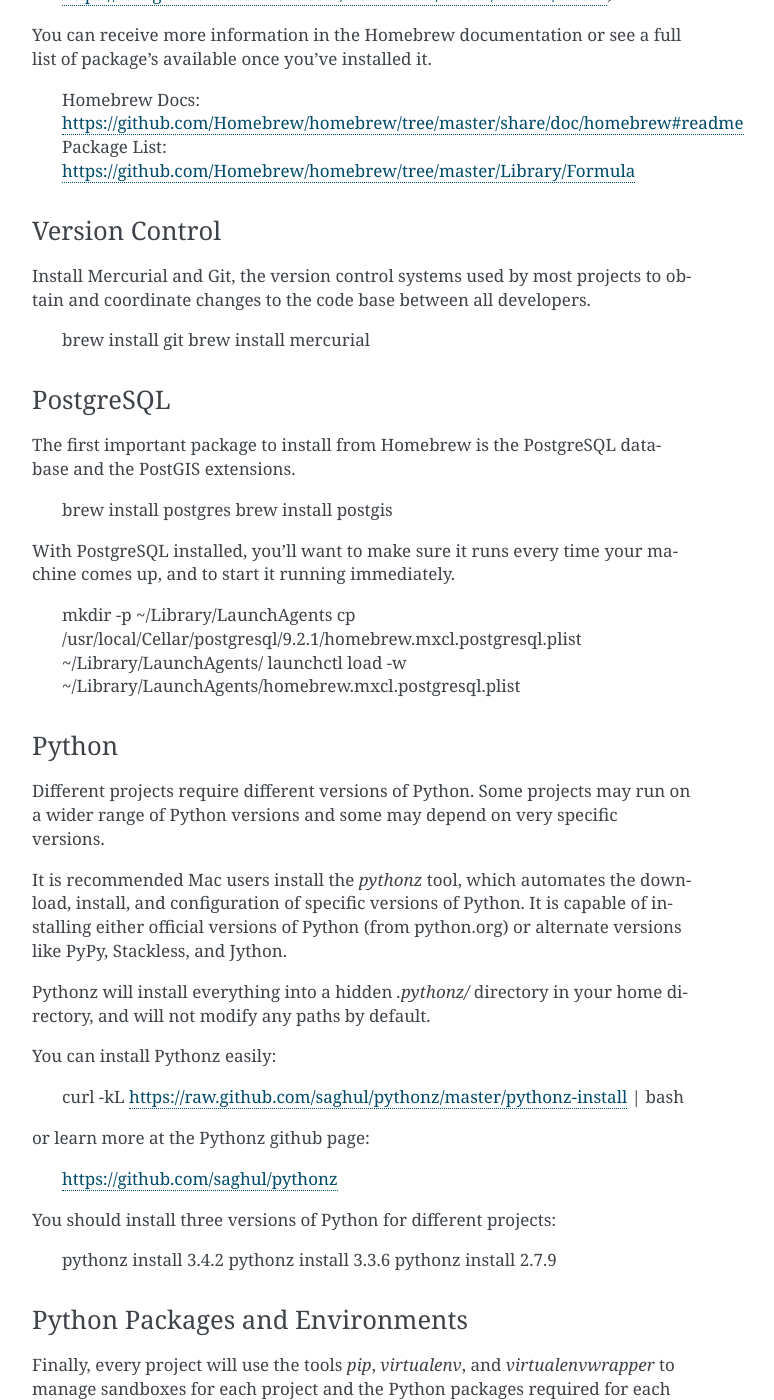
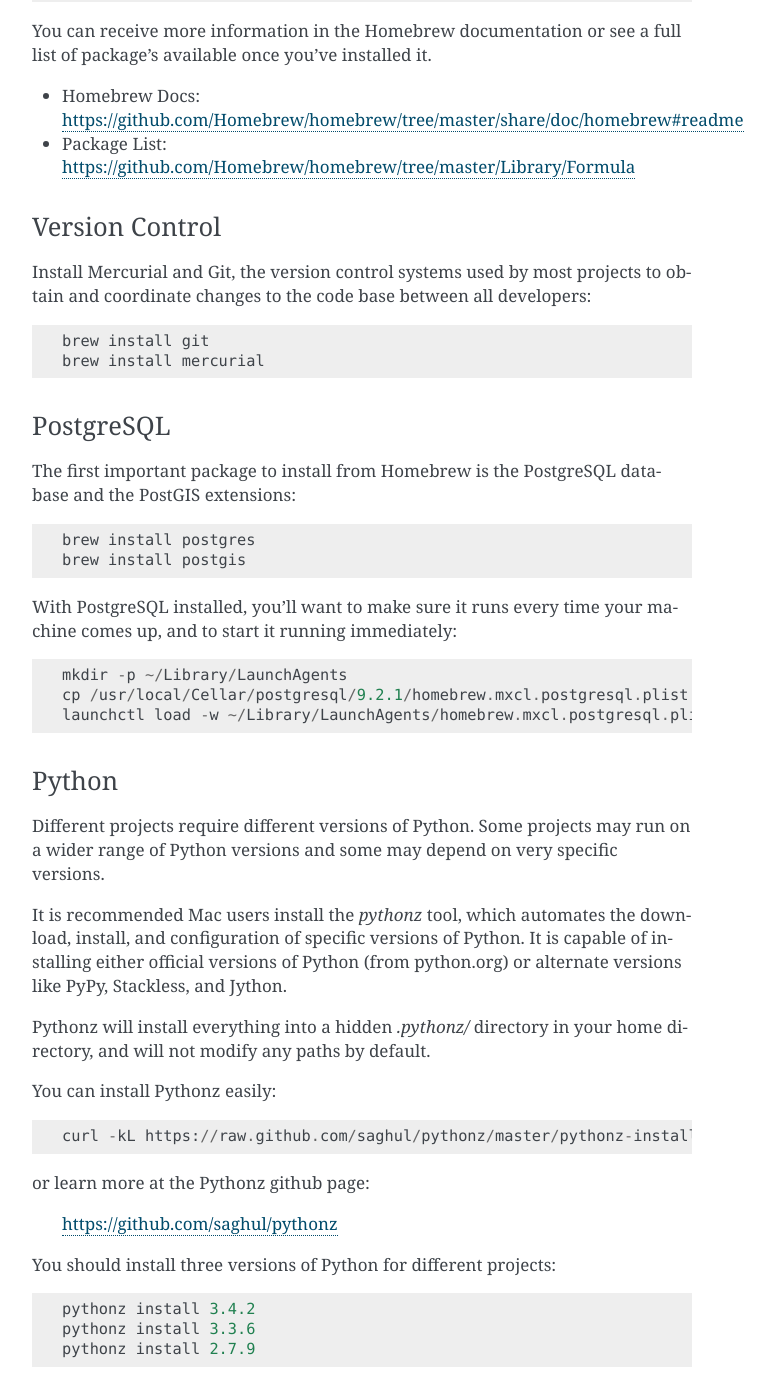
Before and after one commit to caktus/guidebook, a Sphinx documentation site: the page built from source/dev-setup.rst, in a window 1280 px wide and 1400 px high, scrolled down 926 px. Shown: the whole window, without its empty margins (388-1162 px from the left). Built offline with Sphinx 7.4.7, drawn with Linux system fonts in a browser that asks for light colours; some of the changed text lies outside the part shown.

Commit message:
correct formatting for code snippets in OS X setup

```diff
--- a/source/dev-setup.rst
+++ b/source/dev-setup.rst
@@ -15,7 +15,7 @@
 This includes a base set of common command line programs used by developers, but not shipped by
 default in OSX. You may need to re-install this package after major upgrades to OSX.
 
-Apple does provide a simple utility for bootstrapping these tools and installing them:
+Apple does provide a simple utility for bootstrapping these tools and installing them::
 
     xcode-select --install
 
@@ -30,22 +30,22 @@
 Homebrew is a project that provides automated download, compilation, and install of a wide range
 of developer and console tools for the Mac.
 
-A self-executing install script can be fetched and run simply, from the Homebrew documentation:
+A self-executing install script can be fetched and run simply, from the Homebrew documentation::
 
     ruby -e "$(curl -fsSL https://raw.githubusercontent.com/Homebrew/install/master/install)"
 
 You can receive more information in the Homebrew documentation or see a full list of package's
 available once you've installed it.
 
-    Homebrew Docs: https://github.com/Homebrew/homebrew/tree/master/share/doc/homebrew#readme
-    Package List: https://github.com/Homebrew/homebrew/tree/master/Library/Formula
+* Homebrew Docs: https://github.com/Homebrew/homebrew/tree/master/share/doc/homebrew#readme
+* Package List: https://github.com/Homebrew/homebrew/tree/master/Library/Formula
 
 Version Control
 '''''''''''''''
 
 Install Mercurial and Git, the version control systems used by most
 projects to obtain and coordinate changes to the code base between all
-developers.
+developers::
 
     brew install git
     brew install mercurial
@@ -54,13 +54,13 @@
 ''''''''''
 
 The first important package to install from Homebrew is the PostgreSQL database and the PostGIS
-extensions.
+extensions::
 
     brew install postgres
     brew install postgis
 
 With PostgreSQL installed, you'll want to make sure it runs every time your machine comes up, and
-to start it running immediately.
+to start it running immediately::
 
     mkdir -p ~/Library/LaunchAgents
     cp /usr/local/Cellar/postgresql/9.2.1/homebrew.mxcl.postgresql.plist ~/Library/LaunchAgents/
@@ -81,7 +81,7 @@
 Pythonz will install everything into a hidden `.pythonz/` directory in your
 home directory, and will not modify any paths by default.
 
-You can install Pythonz easily:
+You can install Pythonz easily::
 
     curl -kL https://raw.github.com/saghul/pythonz/master/pythonz-install | bash
 
@@ -89,7 +89,7 @@
 
     https://github.com/saghul/pythonz
 
-You should install three versions of Python for different projects:
+You should install three versions of Python for different projects::
 
     pythonz install 3.4.2
     pythonz install 3.3.6
@@ -102,19 +102,19 @@
 `virtualenvwrapper` to manage sandboxes for each project and the Python
 packages required for each project installed into those sandboxes.
 
-You'll install `pip` first, into your system Python that comes with OSX.
+You'll install `pip` first, into your system Python that comes with OSX::
 
     sudo easy_install pip
 
 And, using pip, install `virtualenvwrapper` which will automatically
-install `virtualenv` as one of its dependencies.
+install `virtualenv` as one of its dependencies::
 
     sudo pip install virtualenvwrapper
 
 Virtualenv Wrapper requires some configuration to work with your local
 command line shell. You can copy and paste the code below to set this up
 in your Terminal. (You can also customize what you set PROJECT_HOME to, if
-you wish)
+you wish)::
 
     echo "export WORKON_HOME=$HOME/.virtualenvs
     export PROJECT_HOME=$HOME/Devel
```
